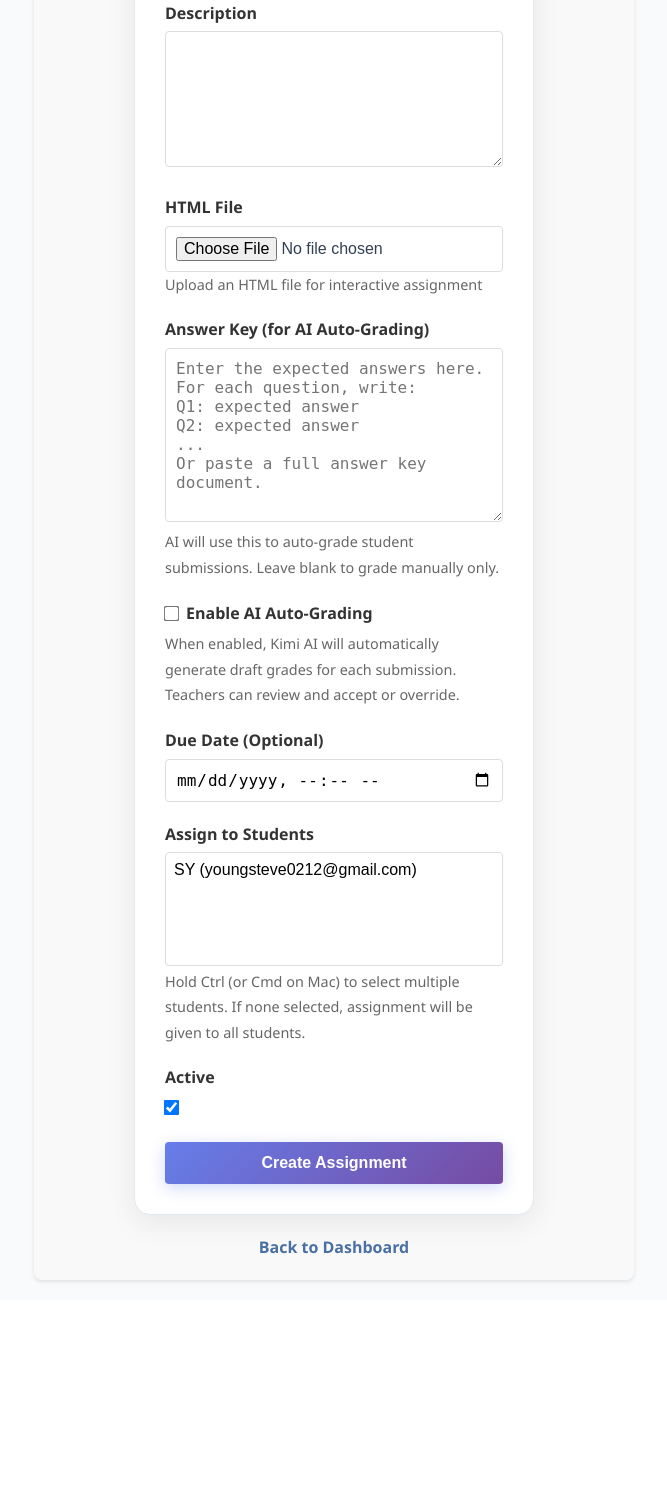
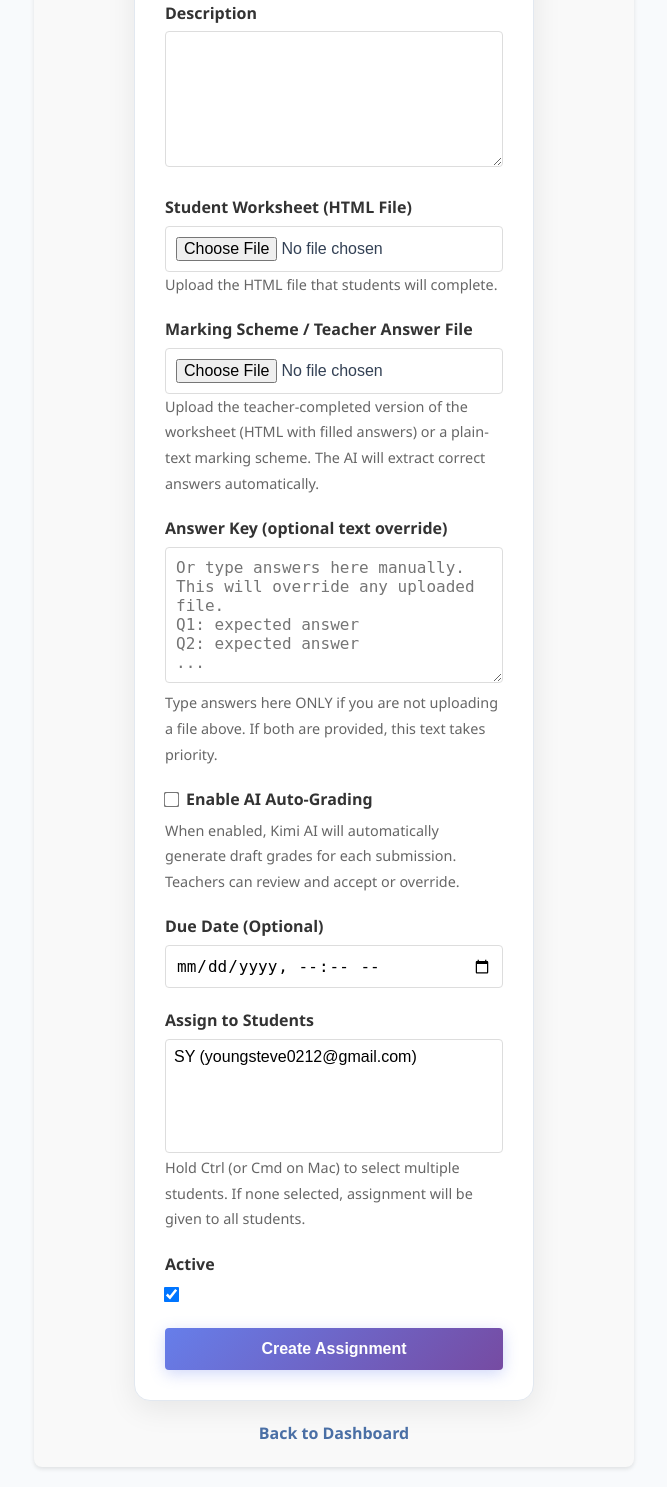
Before and after one commit to terryy0852/TooEasy, a Flask app: page /create_assignment in a window 1280 px wide. Shown: the part 342-1829 px from the top of the page, without its empty margins (306-973 px from the left). Before the commit the page ends 1626 px from the top, so only its background shows below. Run offline with Flask 3, Linux system fonts and the light colour scheme; a user stored in the database is signed in; data comes from the database, SQL or seed files in the repository; some libraries are stand-ins or nearby versions.

Commit message:
feat(ai): support marking scheme / teacher answer file upload for AI grading
- Add answer_key_filename column to Assignment model

- Add _extract_answer_key_from_html() helper to parse filled-in form values

- Teachers can now upload a completed HTML worksheet or text marking scheme

- Uploaded file is auto-extracted; text textarea still works as override

- Update AI grading prompt to handle extracted HTML worksheet answer keys

```diff
--- a/app.py
+++ b/app.py
@@ -291,6 +291,7 @@ class Assignment(db.Model):
     html_content = db.Column(db.Text, nullable=True)
     # ── AI Grading fields ────────────────────────────────────────
     answer_key = db.Column(db.Text, nullable=True)
+    answer_key_filename = db.Column(db.String(255), nullable=True)
     ai_grading_enabled = db.Column(db.Boolean, default=False)
     grading_config = db.Column(db.Text, nullable=True)  # JSON config for future use
 
@@ -474,6 +475,7 @@ def init_database():
             # ── Retro-migrate AI columns ────────────────────────────────
             if 'assignment' in existing_tables:
                 _migrate_add_column('assignment', 'answer_key', 'TEXT')
+                _migrate_add_column('assignment', 'answer_key_filename', 'VARCHAR(255)')
                 _migrate_add_column('assignment', 'ai_grading_enabled', 'BOOLEAN DEFAULT FALSE')
                 _migrate_add_column('assignment', 'grading_config', 'TEXT')
             if 'submission' in existing_tables:
@@ -770,6 +772,80 @@ def student_dashboard():
         return redirect(url_for('login'))
 
 
+
+# ── Answer Key Extraction Helper ───────────────────────────────
+def _extract_answer_key_from_html(html_text: str) -> str:
+    """
+    Extract filled-in answers from a teacher's completed HTML worksheet.
+    Parses input values, selected options, checked boxes, and textarea content.
+    """
+    from html.parser import HTMLParser
+
+    class AnswerExtractor(HTMLParser):
+        def __init__(self):
+            super().__init__()
+            self.answers = []
+            self.current_tag = None
+            self.current_attrs = {}
+            self.in_textarea = False
+            self.textarea_content = []
+
+        def handle_starttag(self, tag, attrs):
+            self.current_tag = tag
+            self.current_attrs = dict(attrs)
+
+            if tag == 'input':
+                input_type = self.current_attrs.get('type', 'text')
+                name = self.current_attrs.get('name', '')
+                value = self.current_attrs.get('value', '')
+                checked = 'checked' in self.current_attrs
+
+                if input_type in ('checkbox', 'radio'):
+                    if checked:
+                        self.answers.append(f"{name}: [CHECKED] {value}")
+                elif value.strip():
+                    self.answers.append(f"{name}: {value}")
+
+            elif tag == 'select':
+                self.current_select_name = self.current_attrs.get('name', '')
+                self.select_options = []
+
+            elif tag == 'option':
+                selected = 'selected' in self.current_attrs
+                value = self.current_attrs.get('value', '')
+                if selected and value:
+                    self.answers.append(f"{getattr(self, 'current_select_name', '')}: {value}")
+
+            elif tag == 'textarea':
+                self.in_textarea = True
+                self.textarea_name = self.current_attrs.get('name', '')
+                self.textarea_content = []
+
+        def handle_endtag(self, tag):
+            if tag == 'textarea' and self.in_textarea:
+                content = ''.join(self.textarea_content).strip()
+                if content:
+                    self.answers.append(f"{self.textarea_name}: {content}")
+                self.in_textarea = False
+
+        def handle_data(self, data):
+            if self.in_textarea:
+                self.textarea_content.append(data)
+
+    try:
+        parser = AnswerExtractor()
+        parser.feed(html_text)
+        if parser.answers:
+            return "\n".join(parser.answers)
+    except Exception:
+        pass
+
+    # Fallback: if no structured answers found, return first 8000 chars as plain text
+    plain = re.sub(r'<[^>]+>', ' ', html_text)
+    plain = re.sub(r'\s+', ' ', plain).strip()
+    return plain[:8000]
+
+
 @app.route('/create_assignment', methods=['GET', 'POST'])
 @login_required
 def create_assignment():
@@ -802,6 +878,24 @@ def create_assignment():
 
             answer_key = request.form.get('answer_key', '').strip()
             ai_grading_enabled = 'ai_grading_enabled' in request.form
+            answer_key_file = request.files.get('answer_key_file')
+            answer_key_filename = None
+
+            # If teacher uploaded a marking scheme / answer file, extract answers
+            if answer_key_file and answer_key_file.filename:
+                try:
+                    key_content = answer_key_file.read().decode('utf-8')
+                    if answer_key_file.filename.lower().endswith('.html'):
+                        extracted = _extract_answer_key_from_html(key_content)
+                        if extracted:
+                            answer_key = extracted
+                            answer_key_filename = answer_key_file.filename
+                    else:
+                        # Plain text / markdown — use as-is (truncated)
+                        answer_key = key_content.strip()[:12000]
+                        answer_key_filename = answer_key_file.filename
+                except Exception as e:
+                    logger.warning(f"[create_assignment] Could not read answer key file: {e}")
 
             new_assignment = Assignment(
                 title=title,
@@ -810,6 +904,7 @@ def create_assignment():
                 due_date=due_date,
                 is_active=is_active,
                 answer_key=answer_key,
+                answer_key_filename=answer_key_filename,
                 ai_grading_enabled=ai_grading_enabled
             )
             db.session.add(new_assignment)
--- a/templates/create_assignment.html
+++ b/templates/create_assignment.html
@@ -19,19 +19,24 @@
         </div>
 
         <div class="form-group">
-            <label for="html_file">{{ _('HTML File') }}</label>
+            <label for="html_file">{{ _('Student Worksheet (HTML File)') }}</label>
             <input type="file" id="html_file" name="html_file" accept=".html" required>
-            <small style="color: #666; font-size: 0.9em;">{{ _('Upload an HTML file for interactive assignment') }}</small>
+            <small style="color: #666; font-size: 0.9em;">{{ _('Upload the HTML file that students will complete.') }}</small>
         </div>
 
         <div class="form-group">
-            <label for="answer_key">{{ _('Answer Key (for AI Auto-Grading)') }}</label>
-            <textarea id="answer_key" name="answer_key" rows="8" placeholder="Enter the expected answers here. For each question, write:
+            <label for="answer_key_file">{{ _('Marking Scheme / Teacher Answer File') }}</label>
+            <input type="file" id="answer_key_file" name="answer_key_file" accept=".html,.txt,.md">
+            <small style="color: #666; font-size: 0.9em;">{{ _('Upload the teacher-completed version of the worksheet (HTML with filled answers) or a plain-text marking scheme. The AI will extract correct answers automatically.') }}</small>
+        </div>
+
+        <div class="form-group">
+            <label for="answer_key">{{ _('Answer Key (optional text override)') }}</label>
+            <textarea id="answer_key" name="answer_key" rows="6" placeholder="Or type answers here manually. This will override any uploaded file.
 Q1: expected answer
 Q2: expected answer
-...
-Or paste a full answer key document."></textarea>
-            <small style="color: #666; font-size: 0.9em;">{{ _('AI will use this to auto-grade student submissions. Leave blank to grade manually only.') }}</small>
+..."></textarea>
+            <small style="color: #666; font-size: 0.9em;">{{ _('Type answers here ONLY if you are not uploading a file above. If both are provided, this text takes priority.') }}</small>
         </div>
 
         <div class="form-group">
```
Also changed, not shown: ai_services/grading_service.py (+1 -16 lines).
